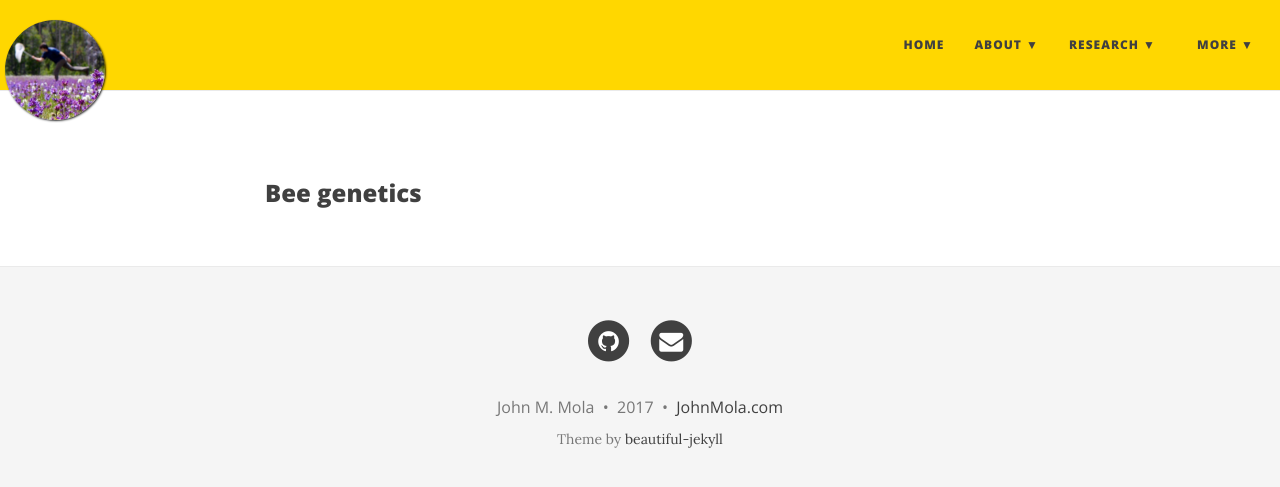
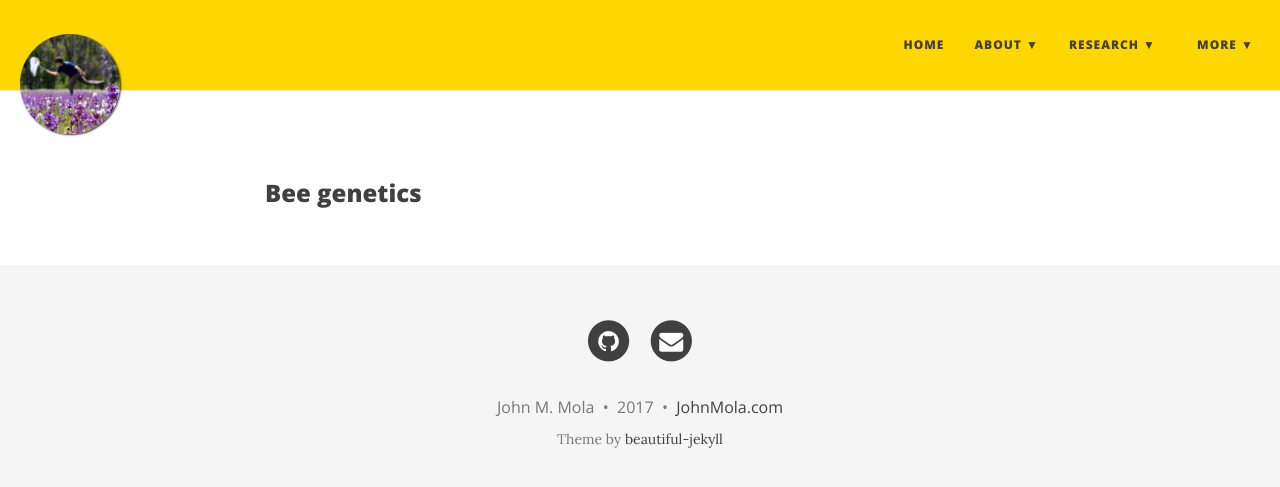
Before and after one commit to maureenpage/maureen-page.github.io, a Jekyll site: the page built from beegenes.md, in a window 1280 px wide. Shown: the top 487 px of the page. Built offline with Jekyll 4.4.1, drawn with Linux system fonts in a browser that asks for light colours; nearby versions of some CDN libraries.

Commit message:
updated avatar position down

```diff
--- a/css/main.css
+++ b/css/main.css
@@ -174,7 +174,8 @@ img {
   -webkit-transition: opacity 0.5s ease-in-out;
   -moz-transition: opacity 0.5s ease-in-out;
   transition: opacity 0.5s ease-in-out;
-  left: 55px;
+  left: 70px;
+  top: 84px;
   width: 50px;
   margin-top: -25px;
 }
```
Also changed, not shown: 1 other file.
